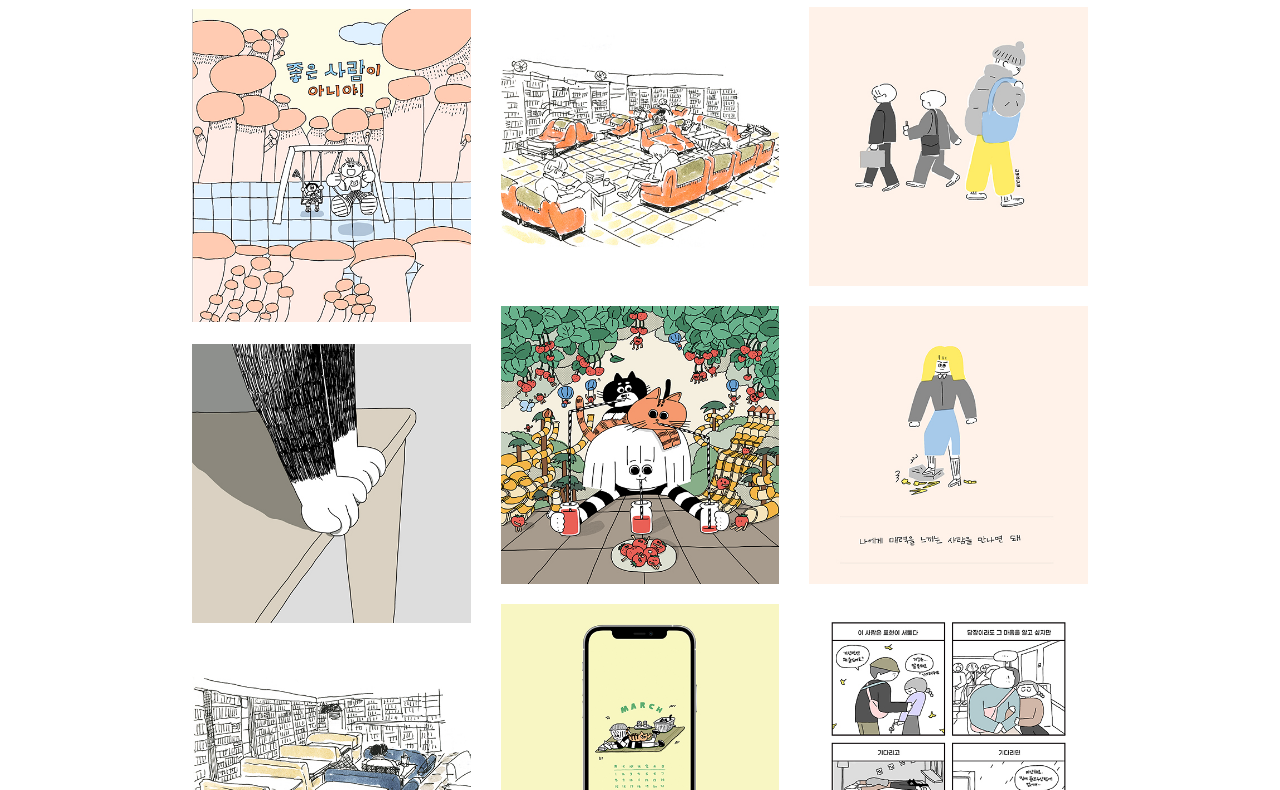
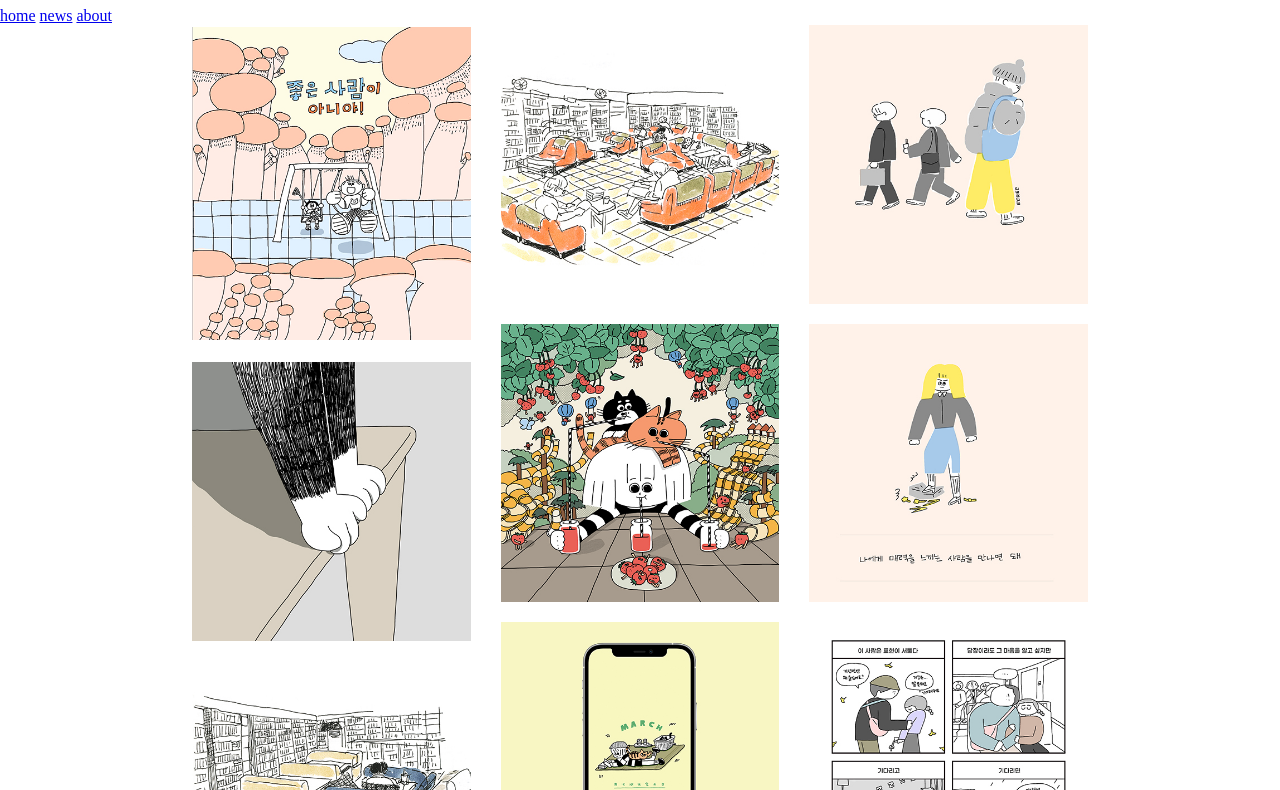
Before and after one commit to wonjonghyeon/simulook, a plain HTML site: page index.html in a window 1280 px wide. Shown: the part 73-863 px from the top of the page. Drawn offline with Linux system fonts and the light colour scheme.

Commit message:
Update index.html

```diff
--- a/index.html
+++ b/index.html
@@ -9,6 +9,11 @@
 </head>
 <body>
   <h1>simulook Gallery</h1>
+  <div class="sidebar">
+    <a class="active" href="#home">home</a>
+    <a href="#news">news</a>
+    <a href="#about">about</a>
+  </div>
   <div class="container">
     <div class="images">
       <div class="imageFlex1">
```
